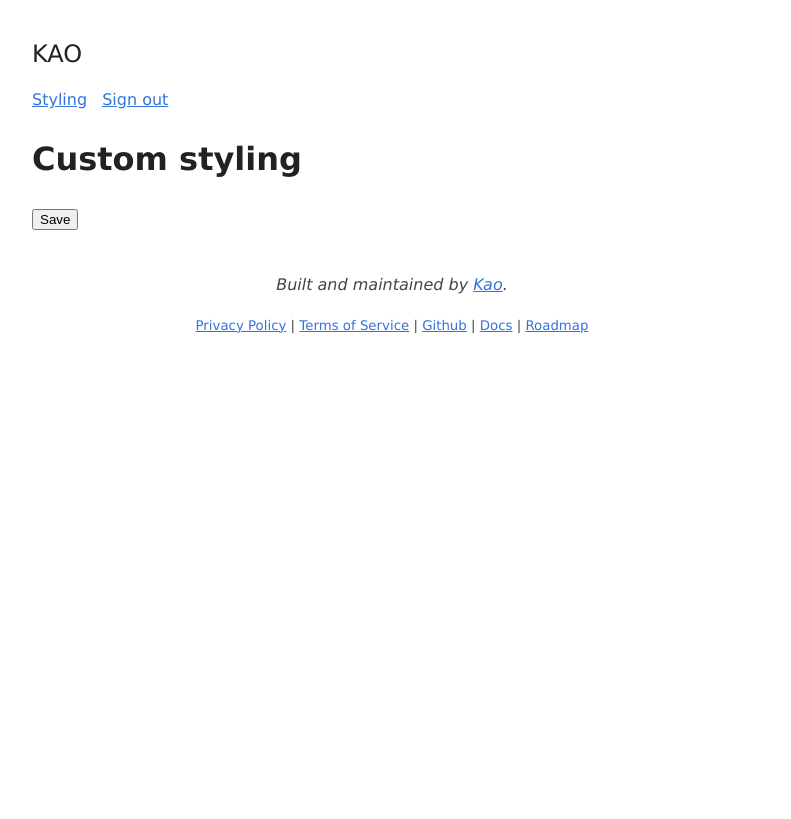
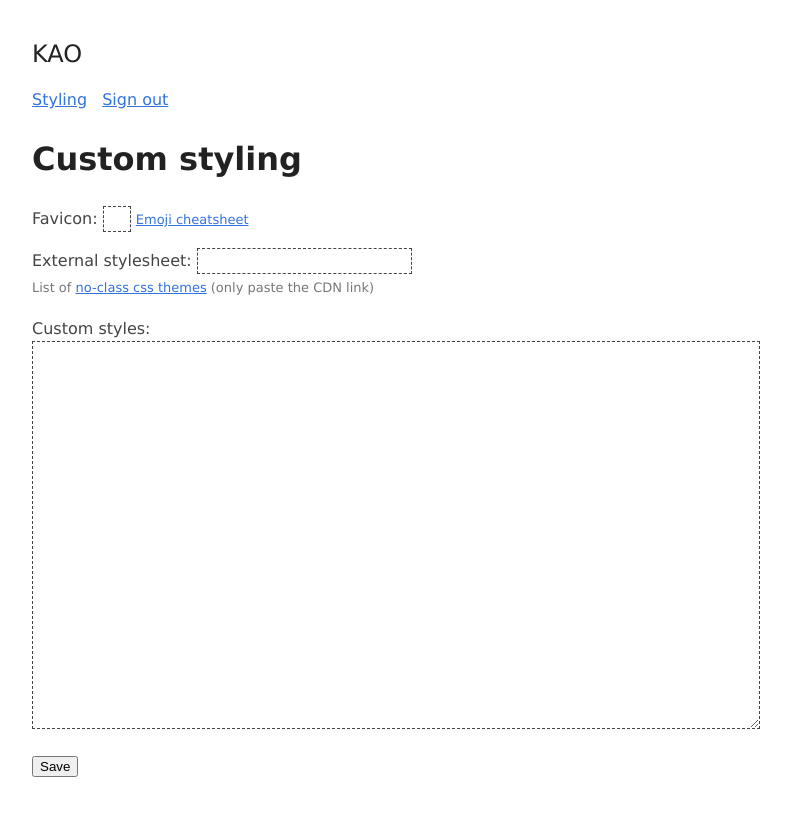
Before and after one commit to kaopass/kao-blog-prototype-2, a Django app: page /dashboard/styles/ in a window 1280 px wide. Shown: the top 819 px of the page, without its empty margins (248-1039 px from the left). Before the commit the page ends 334 px from the top, so only its background shows below. Run offline with Django 3.2, Linux system fonts and the light colour scheme; the visitor is signed in with stand-in values (Sample User, id 1); parts of the project's set-up code (start-up, migrations or seed data) failed here and were passed over.

Commit message:
form_styles

```diff
--- /dev/null
+++ b/blogs/forms.py
@@ -0,0 +1,23 @@
+from django import forms
+from .models import Blog
+
+class StyleForm(forms.ModelForm):
+    favicon = forms.CharField(
+        max_length=4,
+        help_text="<a href='https://getemoji.com/' target='_blank'>Emoji cheatsheet</a>",
+        required=True
+    )
+
+    external_stylesheet = forms.CharField(
+        help_text="<br>List of <a href='https://www.cssbed.com/' target='_blank'>no-class css themes</a> (only paste the CDN link)",
+        required=False,
+    )
+
+    custom_styles = forms.CharField(
+        widget=forms.Textarea(attrs={'rows': 20, 'cols': 40}),
+        required=False,
+    )
+
+    class Meta:
+        model = Blog
+        fields = ('favicon', 'external_stylesheet', 'custom_styles',)
--- a/blogs/models.py
+++ b/blogs/models.py
@@ -1,6 +1,6 @@
 from django.db import models
 from django.db.models.signals import pre_delete
-from django.dispatch import reciver
+from django.dispatch import receiver
 from django.contrib.auth.models import User
 from django.contrib.sites.models import Site
 
@@ -14,6 +14,9 @@ class Blog(models.Model):
     subdomain = models.SlugField(max_length=100, unique=True)
     domain = models.CharField(max_length=128, blank=True, null=True)
     content = models.TextField(blank=True)
+    external_stylesheet = models.CharField(max_length=255, blank=True)
+    custom_styles = models.TextField(blank=True)
+    favicon = models.CharField(max_length=4, default="📣")
 
     def useful_domain(self):
         if self.domain:
--- a/blogs/urls.py
+++ b/blogs/urls.py
@@ -4,5 +4,5 @@ from .views import dashboard
 
 
 urlpatterns = [
-    path('dashboard/styles/', dashboard.styles,name='styles'),
+    path('dashboard/styles/', dashboard.styles, name='styles'),
 ]
--- a/blogs/views/dashboard.py
+++ b/blogs/views/dashboard.py
@@ -1,8 +1,33 @@
 from django.contrib.auth.decorators import login_required
 # Create your views here.
-from django.shortcuts import render
+from django.shortcuts import render, get_object_or_404
+from tldextract import tldextract
 
+from blogs.forms import StyleForm
+from blogs.models import Blog
+
+
+# def resolve_subdomain(http_host, blog):
+#     extracted = tldextract.extract(http_host)
+#     if extracted.subdomain and extracted.subdomain != blog.subdomain:
+#         return False
+#     return True
 
 @login_required
 def styles(request):
-    return render(request, 'dashboard/styles.html')
+    # blog = get_object_or_404(Blog, user=request.user)
+
+    # if not resolve_subdomain(request.META['HTTP_HOST'], blog):
+    #     return redirect(f"{blog.useful_domain()}/dashboard")
+
+    if request.method == "POST":
+        form = StyleForm(request.POST)
+        if form.is_valid():
+            blog_info = form.save(commit=False)
+            blog_info.save()
+    else:
+        form = StyleForm()
+    return render(request, 'dashboard/styles.html', {
+        # 'blog': blog,
+        'form': form,
+    })
--- a/kaoblog/settings.py
+++ b/kaoblog/settings.py
@@ -67,7 +67,7 @@ ROOT_URLCONF = 'kaoblog.urls'
 TEMPLATES = [
     {
         'BACKEND': 'django.template.backends.django.DjangoTemplates',
-        'DIRS': [],
+        'DIRS': [os.path.normpath(os.path.join(BASE_DIR, 'templates')),],
         'APP_DIRS': True,
         'OPTIONS': {
             'context_processors': [
--- /dev/null
+++ b/pyvenv.cfg
@@ -0,0 +1,3 @@
+home = C:\Python310
+include-system-site-packages = false
+version = 3.10.0
--- a/requirements.txt
+++ b/requirements.txt
@@ -9,3 +9,5 @@ django-pg-utils==0.1.5
 django-queryset-csv==1.1.0
 django-six==1.0.4
 django-taggit==1.3.0
+django-dispatch==1.0.1
+tldextract==2.2.2
--- a/templates/dashboard/styles.html
+++ b/templates/dashboard/styles.html
@@ -12,8 +12,8 @@
         {{ form.as_p }}
         <button type="submit" class="save btn btn-default">Save</button>
     </form>
-{#    <p>#}
-{#        View site: <a href="{{ root }}" target="_blank">{{ root }}</a>#}
-{#    </p>#}
+<!--    <p>-->
+<!--        View site: <a href="{{ root }}" target="_blank">{{ root }}</a>-->
+<!--    </p>-->
 </content>
 {% endblock %}
```
Also changed, not shown: blogs/migrations/0001_initial.py (added), 1 other file.
